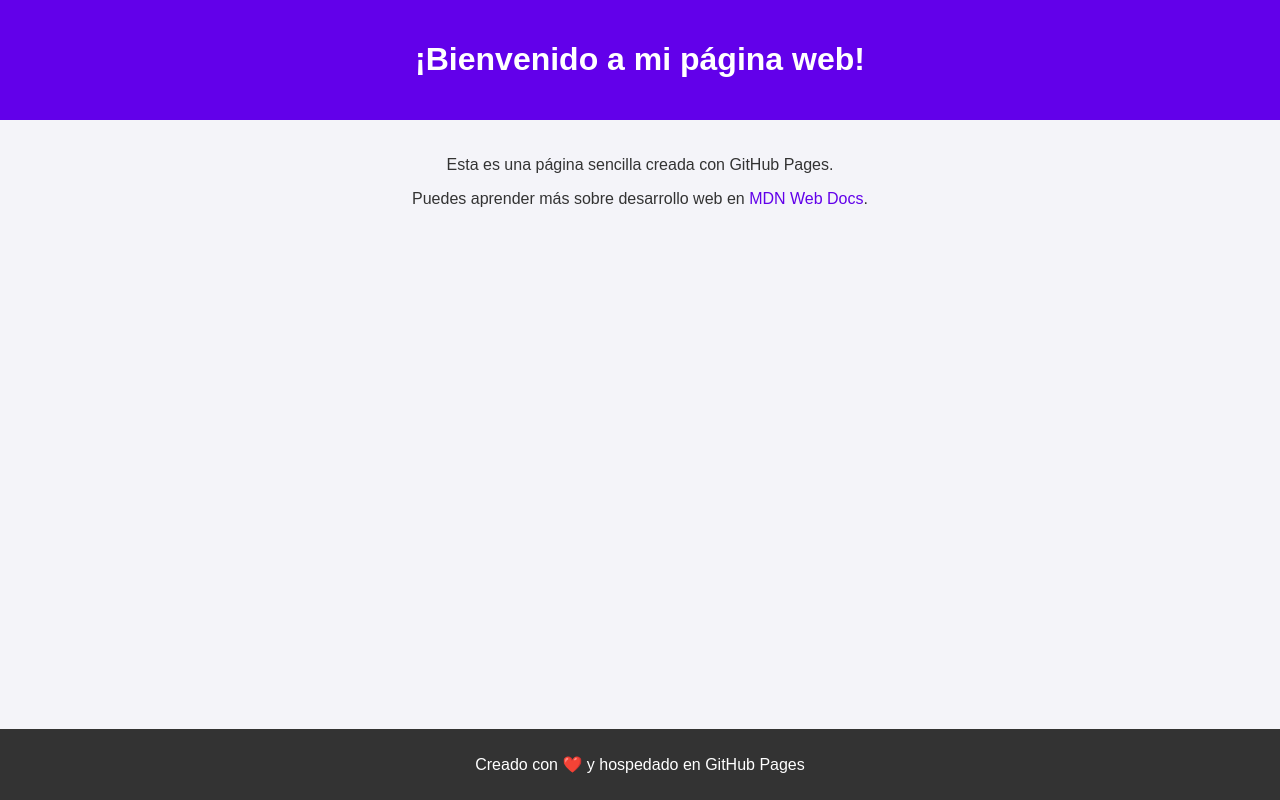
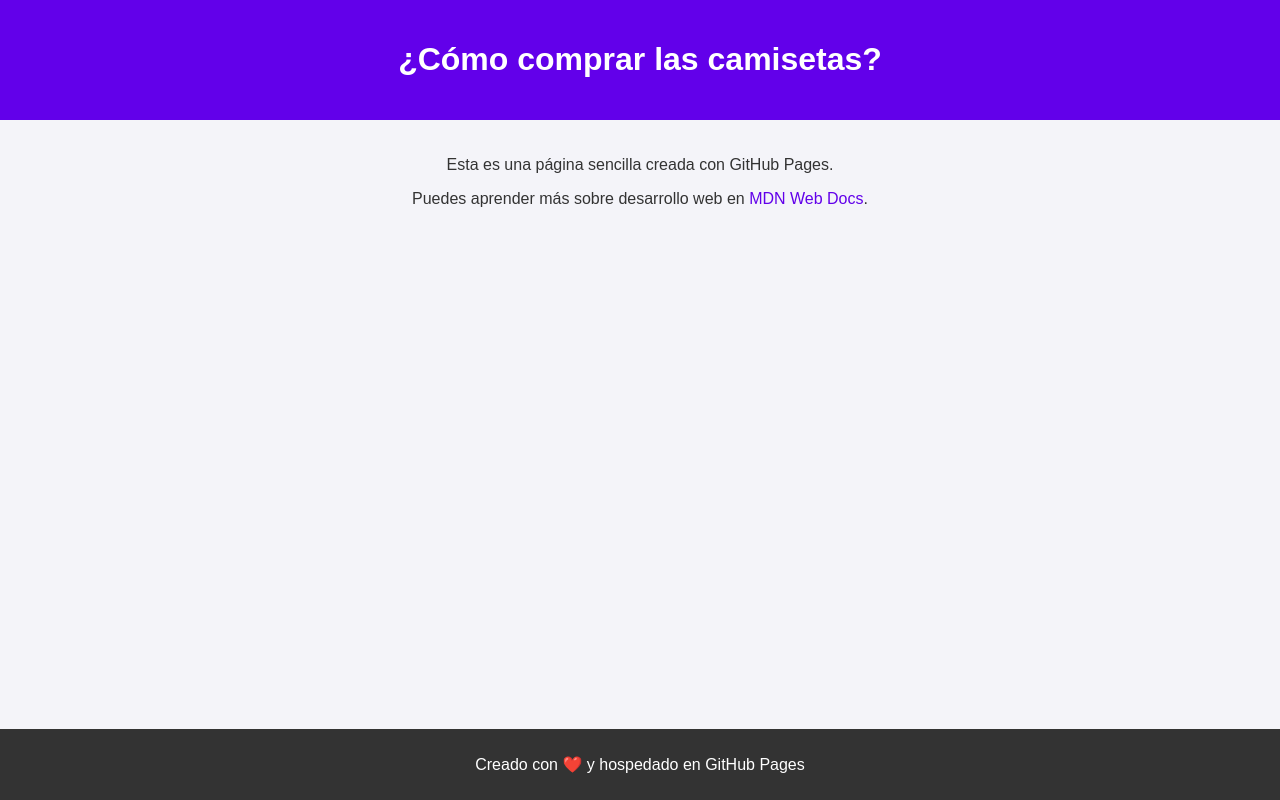
Before and after one commit to preguntasfrecuentes/.ch, a plain HTML site: page index.html in a window 1280 px wide. Drawn offline with Linux system fonts and the light colour scheme.

Commit message:
Update index.html

```diff
--- a/index.html
+++ b/index.html
@@ -38,7 +38,7 @@
 </head>
 <body>
     <header>
-        <h1>¡Bienvenido a mi página web!</h1>
+        <h1>¿Cómo comprar las camisetas?</h1>
     </header>
     <main>
         <p>Esta es una página sencilla creada con GitHub Pages.</p>
```
